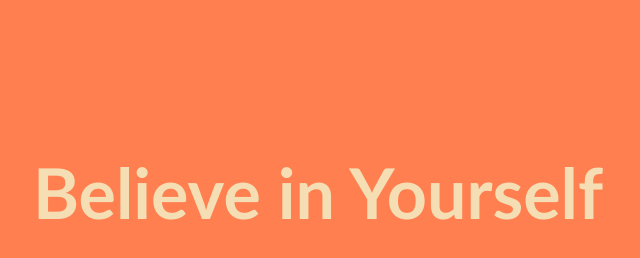
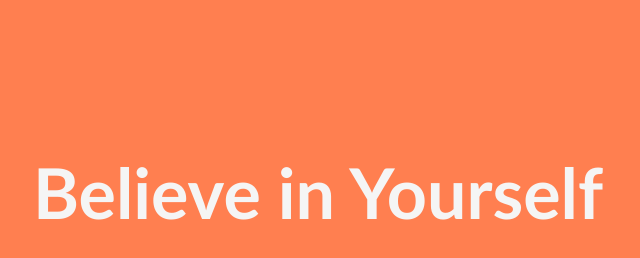
Before and after one commit to ashusharma1007/full-stack, a website: page site/index.html in a window 1280 px wide. Shown: the whole page, without its empty margins (322-962 px from the left). Drawn offline with Linux system fonts and the light colour scheme.

Commit message:
changed css file

```diff
--- a/site/app.css
+++ b/site/app.css
@@ -14,5 +14,5 @@ body{
 h1{
     font-size: 70px;
     font-family: 'Gill Sans', 'Gill Sans MT', Calibri, 'Trebuchet MS', sans-serif;
-    color: wheat;
+    color: whitesmoke;
 }
```
